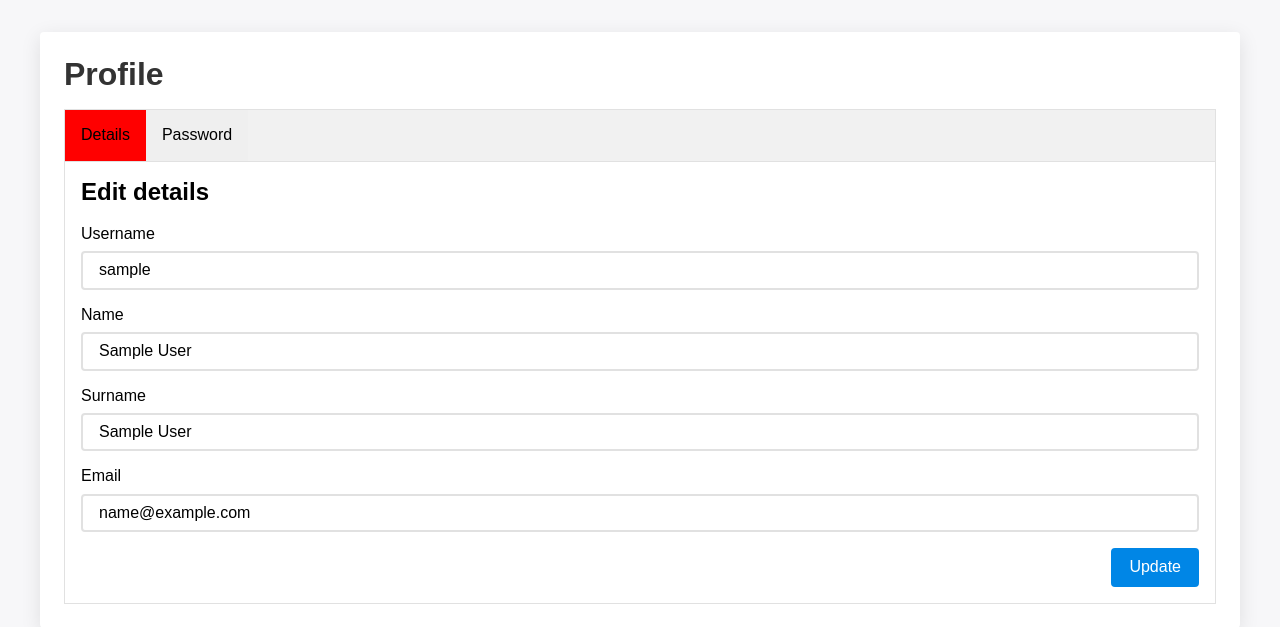
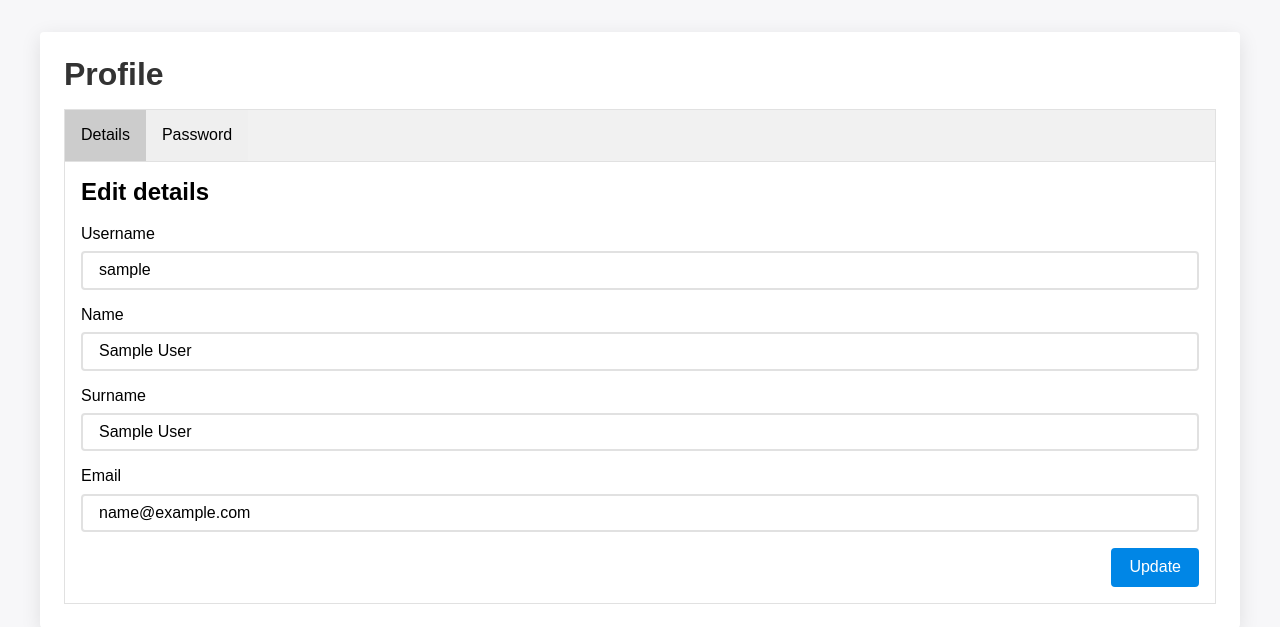
Before and after one commit to tristanjarrett/helpdesk, a PHP site: page /profile.php in a window 1280 px wide. Shown: the part 54-681 px from the top of the page. Run offline with PHP 8.4, Linux system fonts and the light colour scheme; the visitor is signed in with stand-in values (Sample User, id 1).

Commit message:
Color correction

```diff
--- a/css/main.css
+++ b/css/main.css
@@ -577,7 +577,7 @@ textarea:focus {
   background-color: #ddd;
 }
 .tab-link.active {
-  background-color: red;
+  background-color: #ccc;
 }
 
 .tab-content {
--- a/scss/uniform/components/_tabs.scss
+++ b/scss/uniform/components/_tabs.scss
@@ -14,7 +14,7 @@
     background-color: #ddd;
   }
   &.active {
-    background-color: red;
+    background-color: #ccc;
   }
 }
 
```
